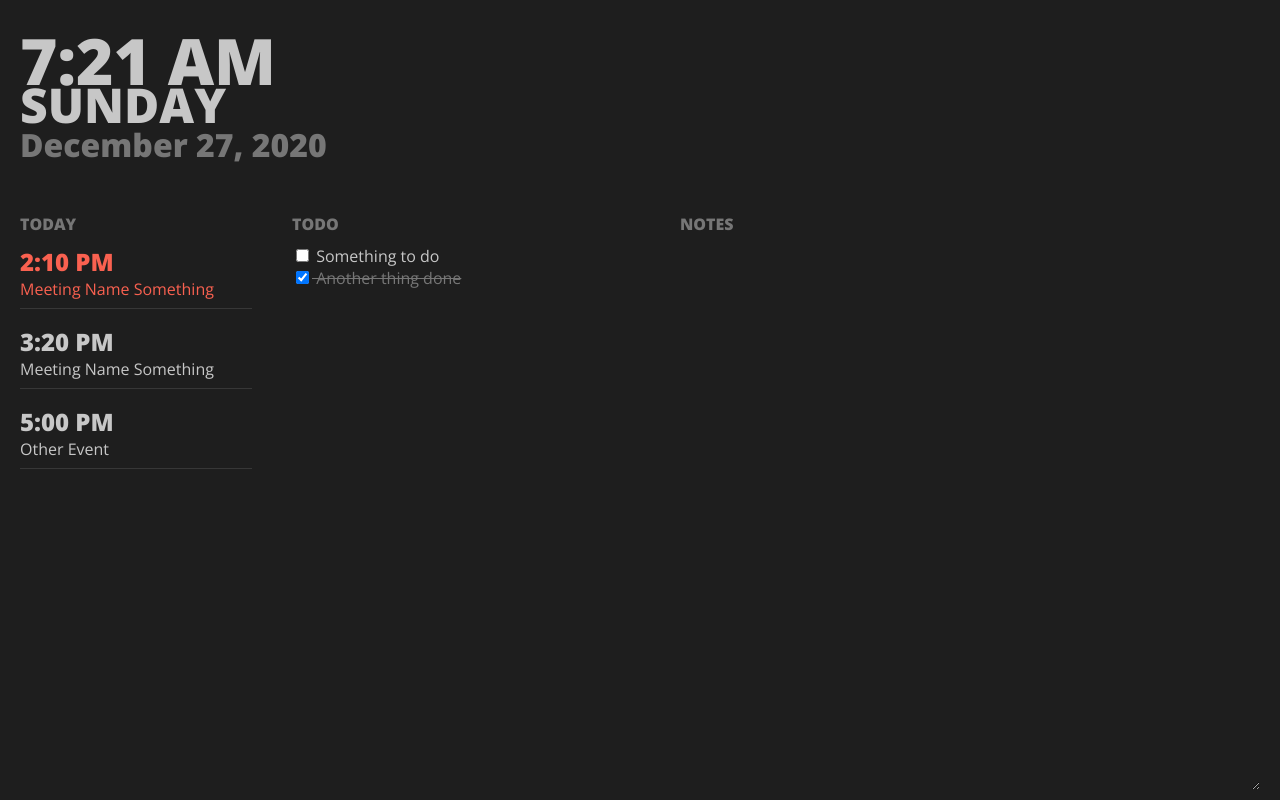
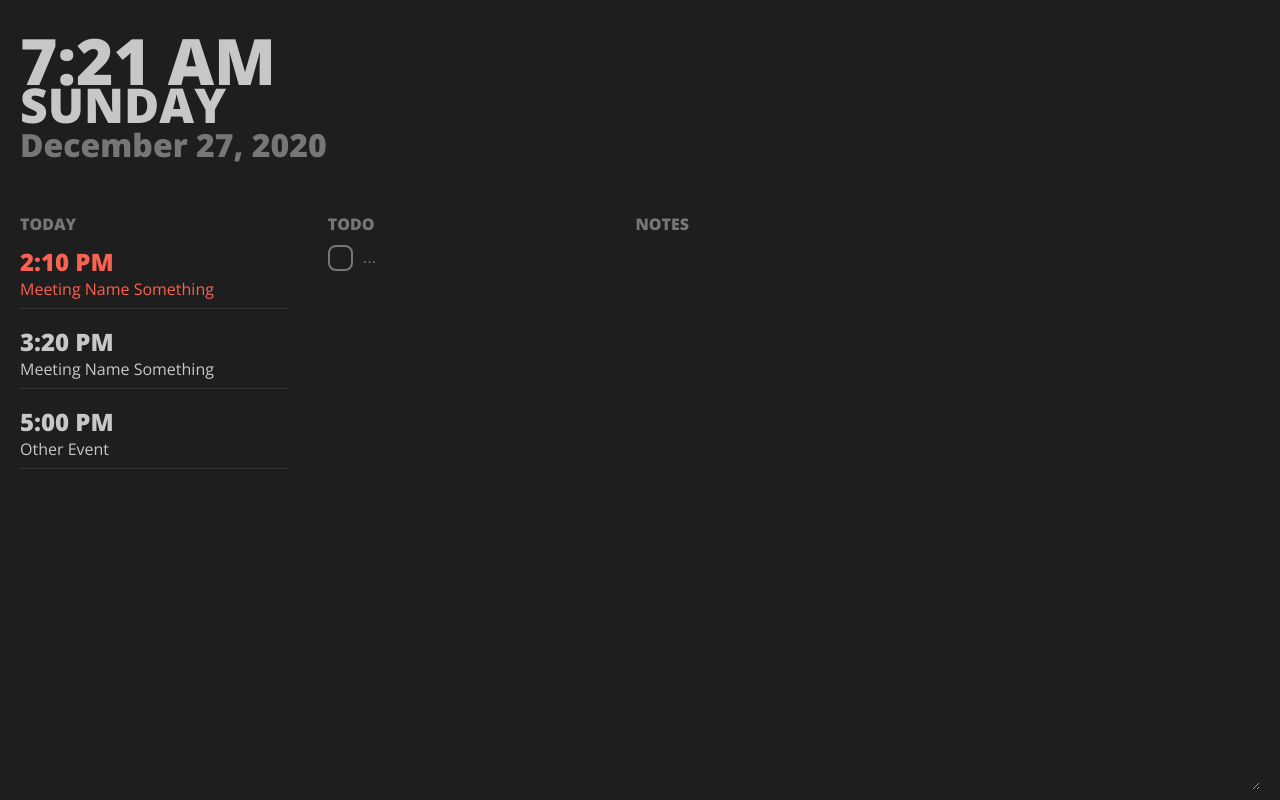
Before and after one commit to RegisFrey/NewDay, a Vue app: page / in a window 1280 px wide. Built offline with nearby package versions, Linux system fonts and the light colour scheme.

Commit message:
Todos styled and working (no persistence)

```diff
--- a/src/App.vue
+++ b/src/App.vue
@@ -38,13 +38,26 @@
 
     <div class="splash-pad__todos">
       <h2>Todo</h2>
-      <label class="splash-pad__todo"><input type="checkbox" /> Something to do</label>
-      <label class="splash-pad__todo--checked"><input type="checkbox" checked /> Another thing done</label>
-      <!-- TODO: Add items -->
-      <!-- TODO: Complete items -->
+
+      <Todo
+        v-for="(todo, index) in todos"
+        :key="'todo-' + index"
+        :completed="(todo.completed !== false)"
+        @update:completed="todo.completed = $event"
+        v-model:title="todo.title"
+        :ref="el => { if (el) todoElements[index] = el }"
+        />
+
+
+      <Todo
+        :completed="newTodoCompleted"
+        @update:completed="dontCompletePlaceholderTodo"
+        :title="newTodoEmptyTitle"
+        @update:title="newTodo"
+        :key="'todo-new-' + newTodoForceUpdate"
+        />
       <!-- TODO: Reorder items? -->
       <!-- TODO: Delete items? -->
-      <!-- TODO: Complete items are removed next day (after 3 am) -->
       <!-- TODO: Persistence -->
     </div>
 
@@ -61,41 +74,83 @@
 </template>
 
 <script lang="ts">
-import { defineComponent } from 'vue';
+// eslint-disable-next-line no-unused-vars
+import { defineComponent, computed, ref, onBeforeUpdate, Ref, nextTick } from 'vue';
+import { todos, addTodo, archiveTodos } from './state/todos';
+import Todo from './components/Todo.vue';
 
 export default defineComponent({
   name: 'App',
-  data () {
+  components: { Todo },
+  setup () {
+    // TODOS
+    archiveTodos()
+
+    const newTodoCompleted = ref(false);
+    const newTodoEmptyTitle = ref("");
+    const newTodoForceUpdate = ref(0);
+    const todoElements: Ref<Array<typeof Todo>> = ref([])
+
+    onBeforeUpdate(() => {
+        todoElements.value = []
+    })
+
+    function newTodo (title: string) {
+      // add todo with current event value
+      addTodo({
+        title,
+        created: new Date(),
+        completed: false,
+      })
+      // set new todo values back to defaults
+      newTodoCompleted.value = false
+      newTodoEmptyTitle.value = ""
+      newTodoForceUpdate.value = Math.random()
+      // focus on just added todo text input in ui
+      nextTick(() => {
+        const lastTodoIndex = todos.value.length - 1;
+        const lastTodoElement = todoElements.value[lastTodoIndex];
+        lastTodoElement.focusInput()
+      })
+    }
+
+    function dontCompletePlaceholderTodo () {
+      newTodoCompleted.value = false
+      newTodoForceUpdate.value = Math.random()
+      // could use $forceUpdate instead?
+    }
+
+    // TIME
+    const now = ref(new Date());
+
+    const day = computed(() => new Intl.DateTimeFormat('en-US', { weekday: 'long'}).format(now.value));
+    const time = computed(() => new Intl.DateTimeFormat('en-US', { hour: "numeric", minute: "numeric" }).format(now.value));
+  // @ts-ignore: https://github.com/microsoft/TypeScript/issues/38266
+    const date = computed(() => new Intl.DateTimeFormat('en-US', { dateStyle: "long" }).format(now.value));
+
+    /* Setup update loop on the minute */
+    const secondsRemainingInMinute = (60 - now.value.getSeconds()) * 1000;
+
+    function updateTime () {
+      now.value = new Date();
+    }
+
+    setTimeout(() => {
+        updateTime();
+        setInterval(() => {
+          updateTime();
+        }, 60000);
+    }, secondsRemainingInMinute);
+
     return {
-      now: new Date()
+      // todos
+      todos, todoElements,
+      newTodo, dontCompletePlaceholderTodo,
+      newTodoCompleted, newTodoEmptyTitle, newTodoForceUpdate,
+      // time and date
+      now, day, time, date,
     }
   },
-  computed: {
-    day () {
-      return new Intl.DateTimeFormat('en-US', { weekday: 'long'}).format(this.now);
-    },
-    time () {
-      return new Intl.DateTimeFormat('en-US', { hour: "numeric", minute: "numeric" }).format(this.now);
-    },
-    date () {
-      return new Intl.DateTimeFormat('en-US', { dateStyle: "long" }).format(this.now);
-    },
-  },
-  methods: {
-    updateTime () {
-      this.now = new Date();
-    }
-  },
-  mounted () {
-    const secondsRemainingInMinute = (60 - this.now.getSeconds()) * 1000;
-
-    setTimeout(() => {
-        this.updateTime();
-        setInterval(() => {
-          this.updateTime();
-        }, 60000);
-    }, secondsRemainingInMinute);
-  }
 })
 </script>
 
@@ -145,7 +200,7 @@ html, body, #app, .splash-pad {
   display: flex;
   flex-direction: column;
   padding: 10px 20px;
-  flex: 2;
+  flex: 3;
 }
 
 .splash-pad__meeting__time {
@@ -159,20 +214,11 @@ html, body, #app, .splash-pad {
   flex: 3;
 }
 
-.splash-pad__todo {
-  display: block;
-}
-
-.splash-pad__todo--checked {
-  text-decoration: line-through;
-  color: var(--color-text-subtle);
-}
-
 .splash-pad__notes {
   display: flex;
   flex-direction: column;
   padding: 10px 20px;
-  flex: 5;
+  flex: 7;
 }
 
 .splash-pad__notes > textarea {
@@ -224,8 +270,7 @@ h2 {
    margin-bottom: 16px;
 }
 
- .splash-pad__calendar__entry--now {
-   color: rgb(249, 97, 80);
-
- }
+.splash-pad__calendar__entry--now {
+  color: rgb(249, 97, 80);
+}
 </style>
--- /dev/null
+++ b/src/components/Todo.vue
@@ -0,0 +1,98 @@
+<template>
+<transition name="splash-pad__todo">
+<label
+  class="splash-pad__todo"
+  :class="{'splash-pad__todo--checked': completed}"
+  >
+  <span
+    class="splash-pad__todo__checkbox"
+    :class="{ 'splash-pad__todo__checkbox--checked': completed }"
+    />
+  <input
+    type="checkbox"
+    :checked="completed"
+    @change="changeChecked"
+    />
+  <input
+    :value="title"
+    @input="changeTitle" placeholder="..."
+    ref="todoInput"
+    />
+</label>
+</transition>
+</template>
+
+<script lang="ts">
+import { defineComponent } from 'vue';
+
+export default defineComponent({
+    props: {
+        completed: Boolean,
+        title: String,
+    },
+    methods: {
+        changeChecked (event) {
+          console.log('changeChecked', event.target.checked);
+          this.$emit('update:completed', event.target.checked ? new Date() : false)
+        },
+        changeTitle (event) {
+          console.log('changeTitle', event.target.value);
+          this.$emit('update:title', event.target.value)
+        },
+        focusInput () {
+          this.$refs.todoInput.focus();
+        }
+    }
+});
+</script>
+
+<style>
+.splash-pad__todo {
+  display: flex;
+  margin-bottom: 8px;
+}
+.splash-pad__todo input {
+  background: transparent;
+  border: none;
+  color: var(--color-text);
+  font-size: 1rem;
+  display: block;
+  flex: 1;
+}
+.splash-pad__todo input:focus {
+  outline: none;
+}
+.splash-pad__todo--checked,
+.splash-pad__todo--checked input {
+  text-decoration: line-through;
+  color: var(--color-text-subtle);
+}
+.splash-pad__todo input[type="checkbox"] {
+  opacity: 0;
+  width: 1px;
+  height: 1px;
+  position: absolute;
+  pointer-events: none;
+}
+.splash-pad__todo__checkbox {
+  display: block;
+  height: 22px;
+  width: 21px;
+  border: 2px solid var(--color-text-subtle);
+  border-radius: 8px;
+  margin-right: 8px;
+}
+.splash-pad__todo__checkbox--checked:after {
+  content: ' ';
+  display: block;
+  transform: rotate(45deg);
+  margin: -4px 8px;
+  height: 17px;
+  width: 6px;
+  border-bottom: 4px solid var(--color-text);
+  border-right: 4px solid var(--color-text);
+  box-shadow: 2px 0 0 var(--color-surface);
+  box-shadow: 2px 0 0 0 var(--color-surface),
+    inset -2px 0 0 0 var(--color-surface);
+}
+</style>
--- /dev/null
+++ b/src/helpers/dates.ts
@@ -0,0 +1,18 @@
+/**
+ * https://stackoverflow.com/a/2483476
+ * by daysBetween
+ */
+export function daysBetween(first: Date, second: Date) {
+
+    // Copy date parts of the timestamps, discarding the time parts.
+    var one = new Date(first.getFullYear(), first.getMonth(), first.getDate());
+    var two = new Date(second.getFullYear(), second.getMonth(), second.getDate());
+
+    // Do the math.
+    var millisecondsPerDay = 1000 * 60 * 60 * 24;
+    var millisBetween = two.getTime() - one.getTime();
+    var days = millisBetween / millisecondsPerDay;
+
+    // Round down.
+    return Math.floor(days);
+}
--- /dev/null
+++ b/src/state/todos.ts
@@ -0,0 +1,63 @@
+import { computed, Ref, ref } from 'vue'
+import { daysBetween } from '../helpers/dates';
+
+interface Todo {
+    title: string,
+    created: Date;
+    completed: false|Date;
+}
+
+export const todos: Ref<Array<Todo>> = ref([])
+
+export function emptyTodo () : Todo {
+    return { title: "", created: new Date(), completed: false };
+}
+
+/** Add a To Do item */
+export function addTodo (todo: Todo) {
+    todos.value.push(todo);
+}
+
+/** Move todo to archive immeadiately. Do not mark as complete */
+export function deleteTodo (index: number) {
+    archiveTodo(index);
+}
+
+/** Mark todo as complete. Will stay in list until it matches archive conditions and archive is triggered. */
+export function completeTodo (index: number) {
+    todos.value[index].completed = new Date();
+}
+
+/**
+ * Currently this just deletes a todo.
+ * Ideally it would write it to disk storage for later retrevial
+ */
+export function archiveTodo (index: number) {
+    delete todos.value[index];
+}
+
+/**
+ * Archive todos (move completed todos off visible list) based on a rule.
+ * To be triggered when window is reopened (E.g. on mounted).
+ *
+ * Current rule: completed yesterday and it's after 6am
+ */
+export function archiveTodos () {
+    const now = new Date();
+    const pastStartOfDay = now.getHours() >= 6; // start of day is 6am
+    if (pastStartOfDay) {
+        // const yesterday = new Date(now.getDate() - 1);
+        todos.value.forEach((todo, index) => {
+            if (todo.completed && daysBetween(todo.completed, now) > 0) {
+                archiveTodo(index)
+            }
+        });
+    }
+
+
+}
+
+/** As archive will grow, we don't keep it in memory unles we are displaying it */
+export function getArchive () {
+    // TODO: Currently archived todos are just trashed
+}
```
